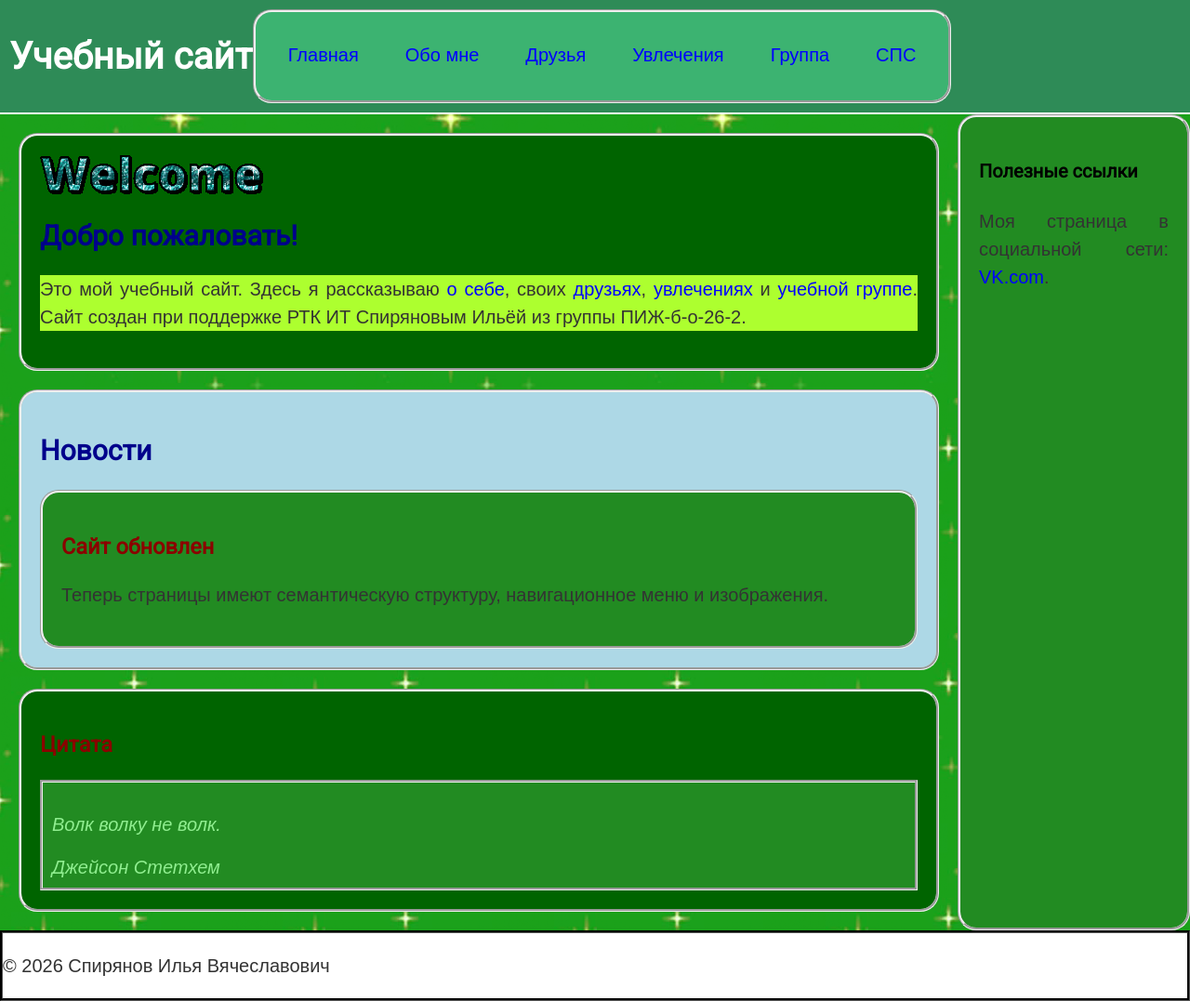
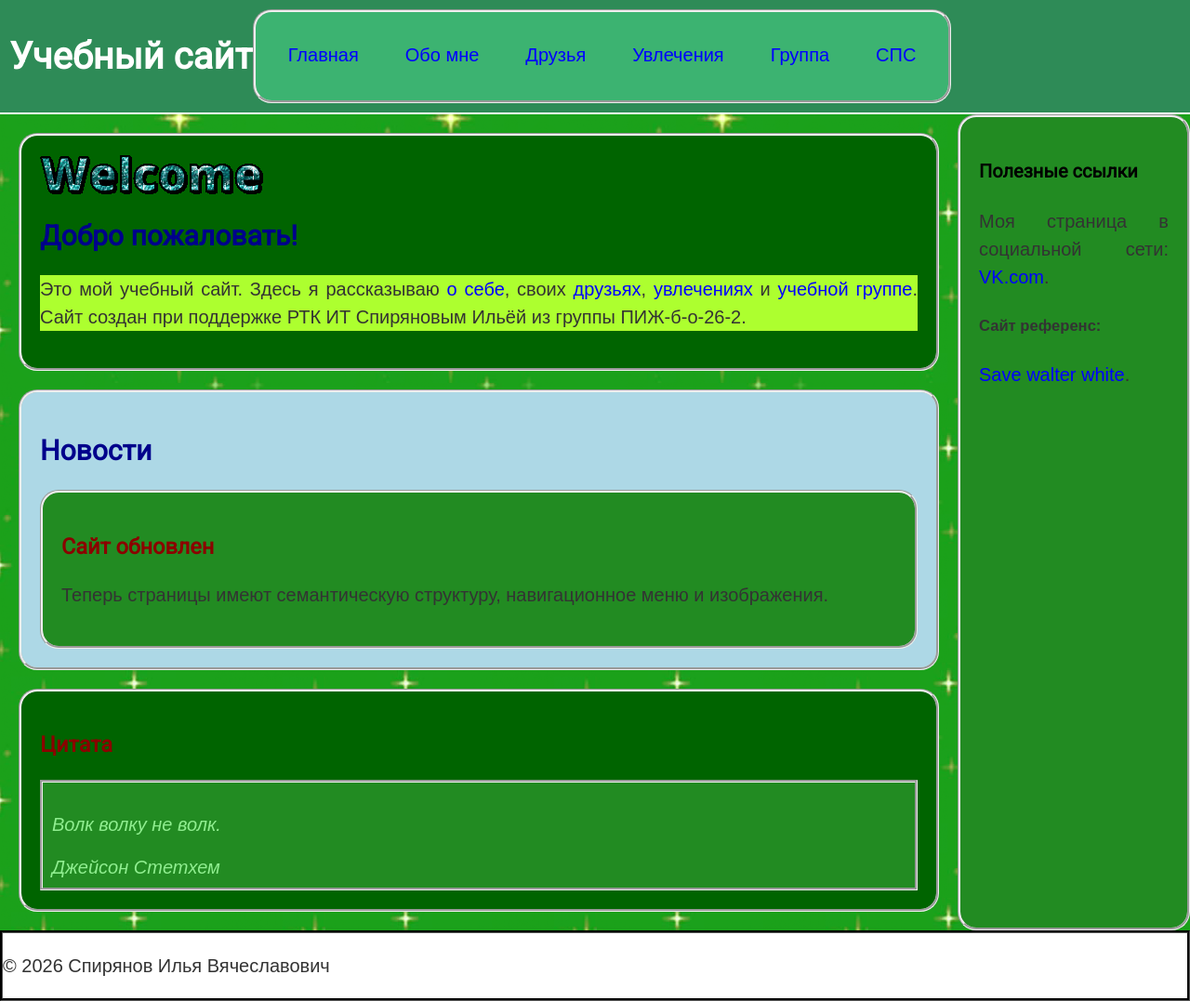
Before and after one commit to LolMyg/main-repos, a plain HTML site: page frontend/index.html in a window 1280 px wide. Shown: the whole page at 93% size. Drawn offline with Linux system fonts and the light colour scheme.

Commit message:
добавил ссылку на сайт референс

```diff
--- a/frontend/index.html
+++ b/frontend/index.html
@@ -69,6 +69,10 @@
                 Моя страница в социальной сети:
                 <a href="https://vk.com/id571000817" target="_blank" rel="noopener" title="ЖМИ">VK.com</a>.
             </p>
+            <h5>Сайт референс:</h5>
+            <p>
+                <a href="http://www.savewalterwhite.com" target="_blank" rel="noopener" title="ЖМИ">Save walter white</a>.
+            </p>
         </aside>
 
         <footer>
```
